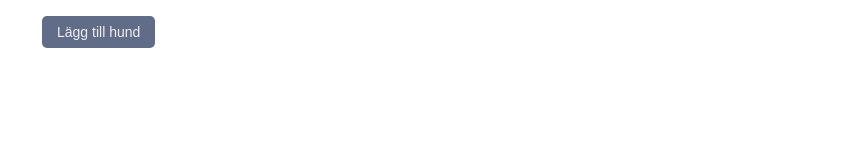
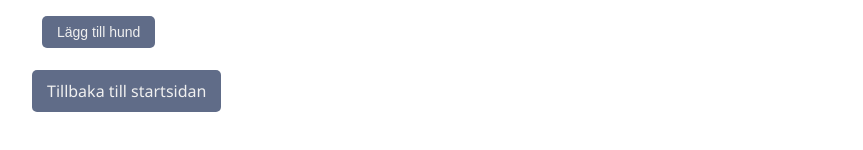
Before and after one commit to Gwargamel/dogbook, a React (Create React App) app: page /create in a window 1280 px wide. Shown: the part 400-550 px from the top of the page, without its empty margins (208-1071 px from the left). Built offline with nearby package versions, Linux system fonts and the light colour scheme; no server answers.

Commit message:
Lade till länk till startsidan i Edit.js och Create.js

```diff
--- a/src/components/Create.js
+++ b/src/components/Create.js
@@ -2,7 +2,7 @@
 
 // Importerar React-hooks och navigeringsfunktion från react-router-dom
 import React, { useState, useEffect } from 'react';
-import { useNavigate } from 'react-router-dom';
+import { useNavigate, Link } from 'react-router-dom';
 
 // Importerar API-funktioner för att hämta och skapa hundar
 import { fetchDogs, createDog } from '../api/dogService.js';
@@ -106,6 +106,8 @@ function Create() {
       </div>
       <div className="container">
       <button className="button" type="submit">Lägg till hund</button>
+      <br /><br />
+          <Link to="/" className="App-link">Tillbaka till startsidan</Link>
       </div>
     </form>
   );
--- a/src/components/Edit.js
+++ b/src/components/Edit.js
@@ -2,7 +2,7 @@
 
 // Importerar React-hooks och navigeringsfunktion från react-router-dom
 import React, { useState, useEffect } from 'react';
-import { useParams, useNavigate } from 'react-router-dom';
+import { useParams, useNavigate, Link } from 'react-router-dom';
 
 // Importerar API-funktioner för att uppdatera hundar
 import { fetchDogById, updateDog, fetchDogs } from '../api/dogService.js';
@@ -78,10 +78,9 @@ const Edit = () => {
   if (isLoading) return <p>Laddar...</p>;
   if (error) return <p>{error}</p>;
 
-  // Formuläret för att redigera hundens information
+  // Formulär för att redigera hundens information
   return (
     <div className="container">
-      <div className="edit-container">
         <form onSubmit={handleSubmit}>
           <label>
             Namn:
@@ -111,11 +110,14 @@ const Edit = () => {
 ))}
         </fieldset>
           <button className="button" type="submit">Spara ändringar</button>
+          <br /><br />
+          <Link to="/" className="App-link">Tillbaka till startsidan</Link>
         </form>
       </div>
-    </div>
   );
 };
 
+
+
 // Exporterar komponenten för användning i andra delar av applikationen
 export default Edit;
```
